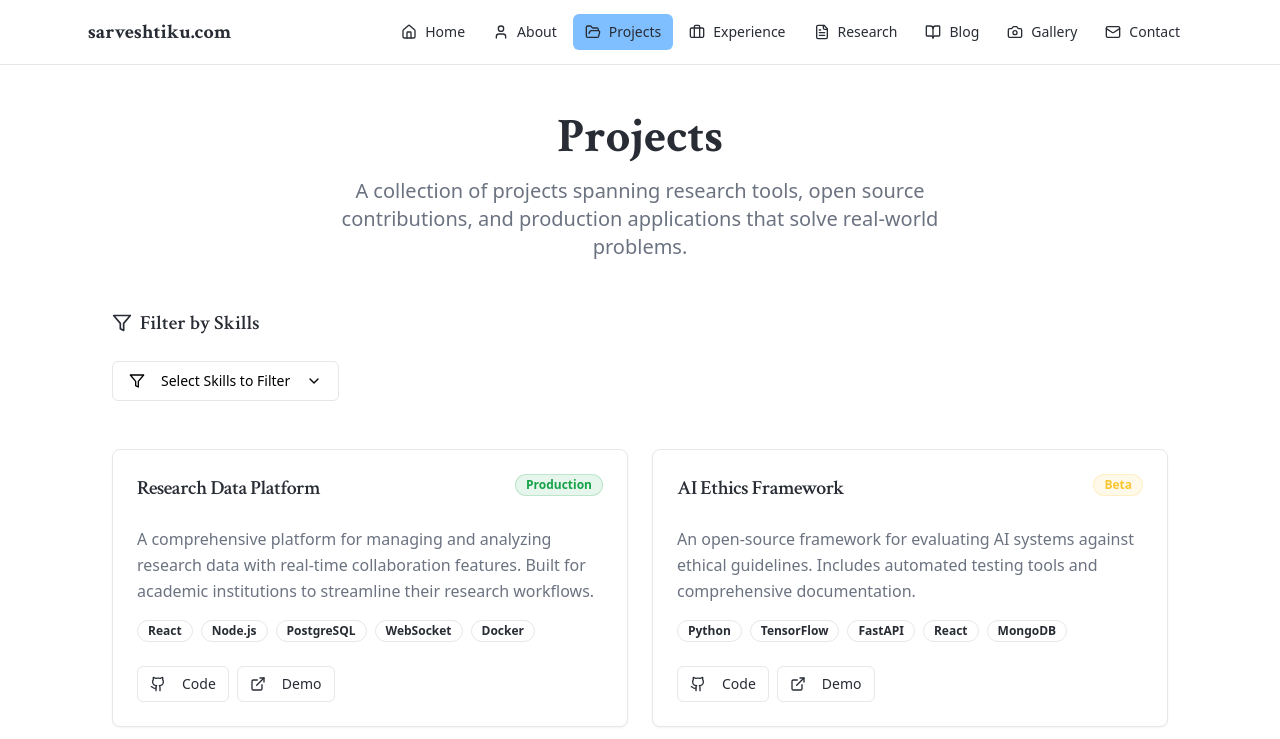
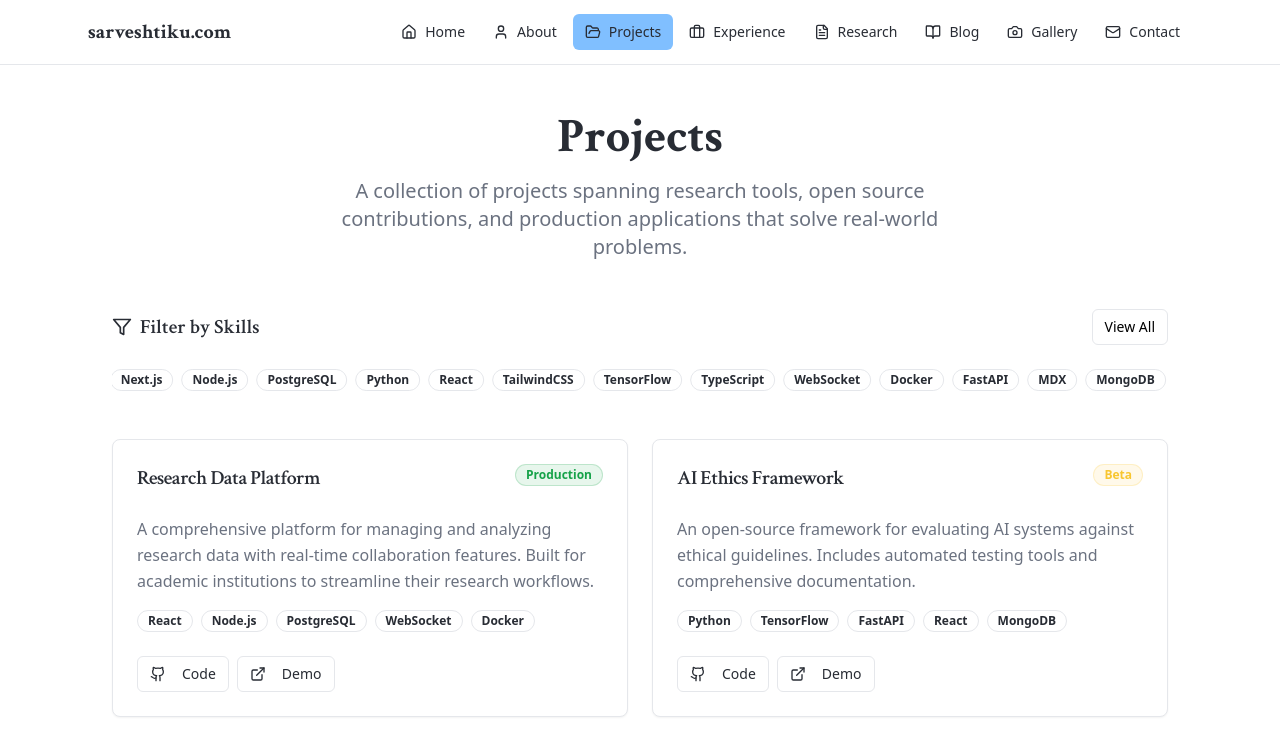
Before and after one commit to sarveshtiku/Personal-Portfolio-2025, a React (Vite) app: page /projects in a window 1280 px wide. Shown: the top 739 px of the page. Built offline with nearby package versions, Linux system fonts and the light colour scheme.

Commit message:
Refactor skills filter
Implement a "View All" button for the skills filter, similar to the newsletter archives, and adjust the display of skills when "View All" is selected.

```diff
--- a/src/pages/Projects.tsx
+++ b/src/pages/Projects.tsx
@@ -2,15 +2,11 @@ import { useState, useMemo } from "react";
 import { Card, CardContent, CardHeader, CardTitle } from "@/components/ui/card";
 import { Badge } from "@/components/ui/badge";
 import { Button } from "@/components/ui/button";
-import { ExternalLink, Github, Filter, ChevronDown, X } from "lucide-react";
-import {
-  DropdownMenu,
-  DropdownMenuContent,
-  DropdownMenuTrigger,
-} from "@/components/ui/dropdown-menu";
+import { ExternalLink, Github, Filter, X } from "lucide-react";
 
 export default function Projects() {
   const [selectedSkills, setSelectedSkills] = useState<string[]>([]);
+  const [showAllSkills, setShowAllSkills] = useState(false);
 
   const projects = [
     {
@@ -124,11 +120,20 @@ export default function Projects() {
               </span>
             )}
           </div>
+          <div className="flex gap-2">
+            <Button
+              variant="outline"
+              onClick={() => setShowAllSkills(!showAllSkills)}
+              size="sm"
+            >
+              {showAllSkills ? "Show Moving" : "View All"}
+            </Button>
             {selectedSkills.length > 0 && (
               <Button variant="outline" onClick={clearFilters} size="sm">
                 Clear Filters
               </Button>
             )}
+          </div>
         </div>
 
         {/* Selected Skills Display */}
@@ -152,19 +157,27 @@ export default function Projects() {
           </div>
         )}
 
-        {/* Skills Dropdown */}
-        <DropdownMenu>
-          <DropdownMenuTrigger asChild>
-            <Button variant="outline" className="w-full lg:w-auto">
-              <Filter className="h-4 w-4 mr-2" />
-              Select Skills to Filter
-              <ChevronDown className="h-4 w-4 ml-2" />
-            </Button>
-          </DropdownMenuTrigger>
-          <DropdownMenuContent
-            className="w-80 p-4 bg-background border shadow-lg z-50"
-            align="start"
+        {/* Skills Selection */}
+        {showAllSkills ? (
+          // Grid view of all skills
+          <div className="flex flex-wrap gap-2">
+            {allSkills.map((skill) => (
+              <Badge
+                key={skill}
+                variant={selectedSkills.includes(skill) ? "default" : "outline"}
+                className={`cursor-pointer transition-all duration-200 hover:scale-105 ${
+                  selectedSkills.includes(skill)
+                    ? "bg-primary text-primary-foreground hover:bg-primary/90"
+                    : "hover:bg-accent"
+                }`}
+                onClick={() => toggleSkill(skill)}
               >
+                {skill}
+              </Badge>
+            ))}
+          </div>
+        ) : (
+          // Moving marquee view
           <div className="relative overflow-hidden">
             <div className="animate-marquee hover:[animation-play-state:paused] flex gap-2 w-max">
               {/* First set of skills */}
@@ -199,8 +212,7 @@ export default function Projects() {
               ))}
             </div>
           </div>
-          </DropdownMenuContent>
-        </DropdownMenu>
+        )}
       </section>
 
       {/* Projects Grid */}
```
Lines whose indentation alone changed are shown as unchanged.
